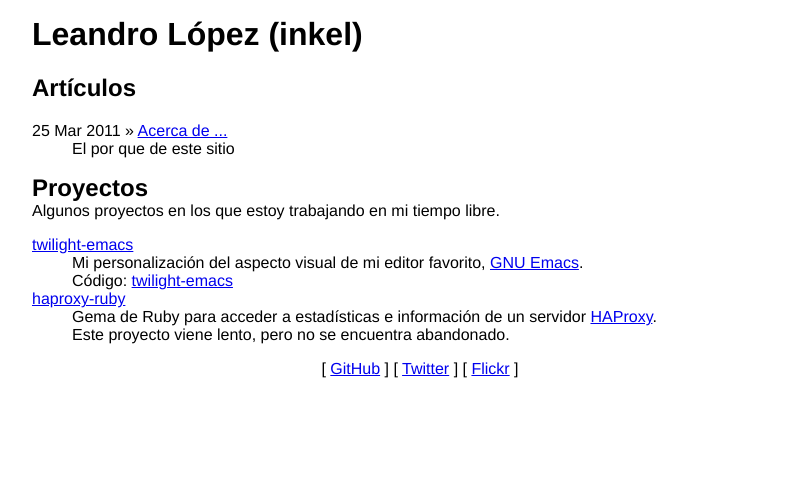
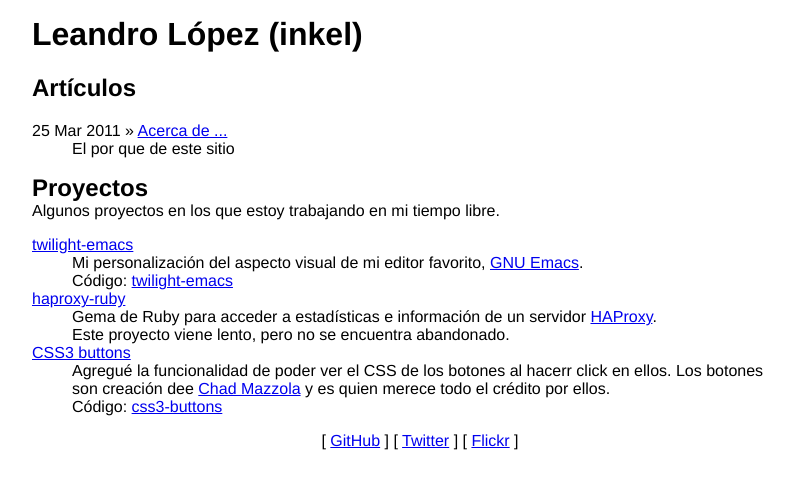
Before and after one commit to inkel/inkel.github.io, a Jekyll site: the page built from index.html, in a window 1280 px wide. Shown: the top 489 px of the page, without its empty margins (240-1034 px from the left). Built offline with Jekyll 4.4.1, drawn with Linux system fonts in a browser that asks for light colours; Markdown is read by kramdown in place of the engine named in the settings.

Commit message:
Add CSS3 buttons project

```diff
--- a/index.html
+++ b/index.html
@@ -26,6 +26,10 @@
       <dt><a href="https://github.com/inkel/haproxy-ruby">haproxy-ruby</a></dt>
       <dd>Gema de Ruby para acceder a estadísticas e información de un servidor <a href="http://haproxy.1wt.eu/">HAProxy</a>.</dd>
       <dd>Este proyecto viene lento, pero no se encuentra abandonado.</dd>
+
+      <dt><a href="http://inkel.github.com/css3-buttons">CSS3 buttons</a></dt>
+      <dd>Agregué la funcionalidad de poder ver el CSS de los botones al hacerr click en ellos. Los botones son creación dee <a href="http://hellohappy.org/">Chad Mazzola</a> y es quien merece todo el crédito por ellos.</dd>
+      <dd>Código: <a href="https://github.com/inkel/css3-buttons">css3-buttons</a></dd>
     </dl>
   </hgroup>
 </section>
```
